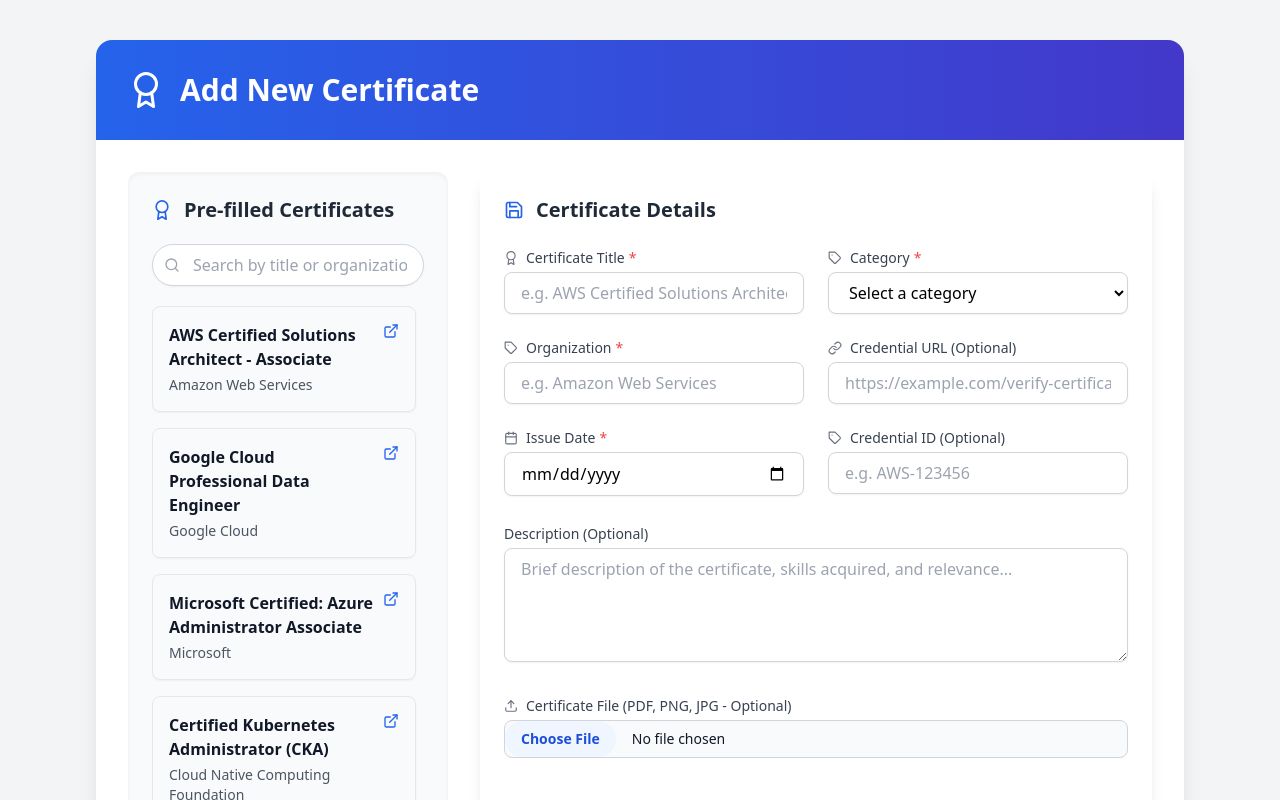
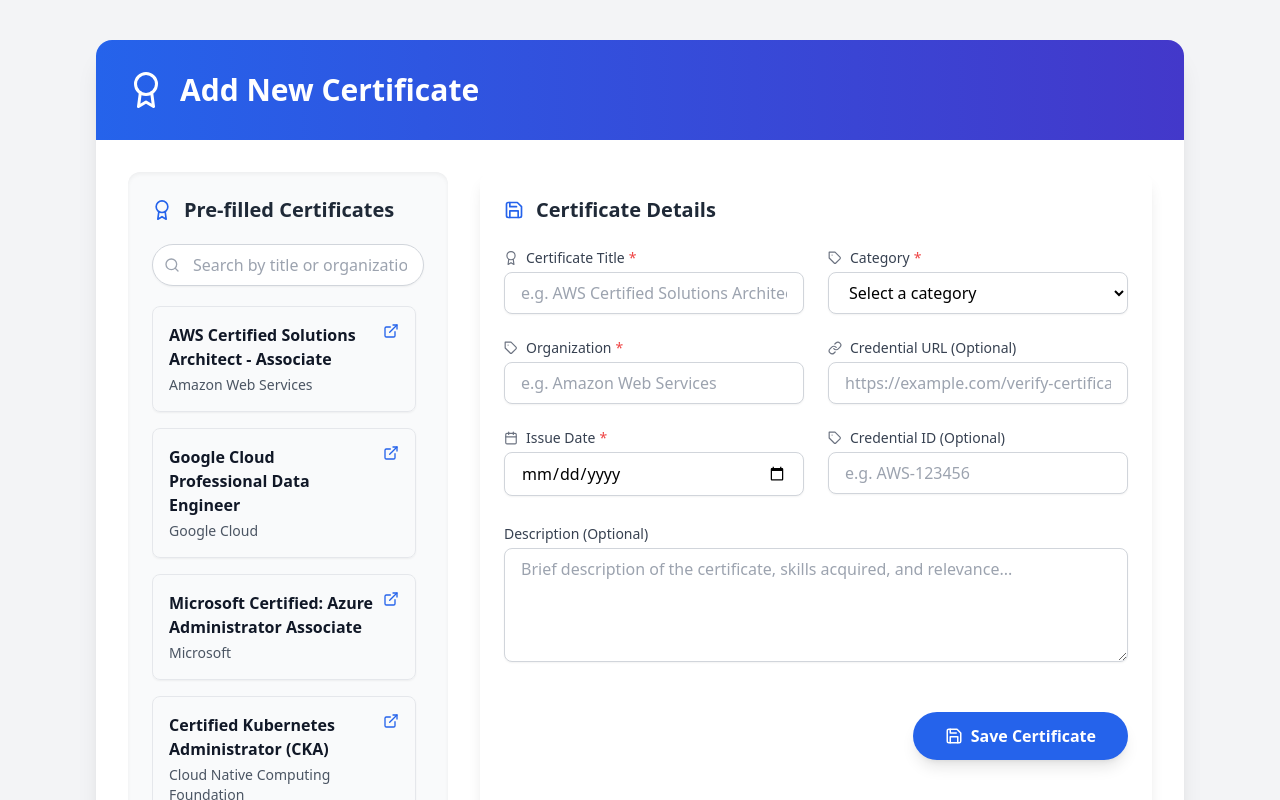
Before and after one commit to NiftycoonAbhi/skillport, a React (Create React App) app: page /add-certificate in a window 1280 px wide. Shown: the top 800 px of the page. Built offline with nearby package versions, Linux system fonts and the light colour scheme; no server answers.

Commit message:
removed the uploading the image in the certificate

```diff
--- a/src/components/AddCertificate.js
+++ b/src/components/AddCertificate.js
@@ -354,7 +354,7 @@
                   />
                 </div>
 
-                <div className="form-group">
+                {/* <div className="form-group">
                   <label htmlFor="certificateFile" className="block text-sm font-medium text-gray-700 mb-1 flex items-center">
                     <FiUpload className="mr-2 text-gray-500" /> Certificate File (PDF, PNG, JPG - Optional)
                   </label>
@@ -366,7 +366,7 @@
                     accept=".pdf,.png,.jpg,.jpeg"
                   />
                   {file && <p className="mt-2 text-sm text-gray-500">Selected file: <span className="font-medium text-gray-700">{file.name}</span></p>}
-                </div>
+                </div> */}
 
                 <div className="pt-4 flex justify-end">
                   <button
```
